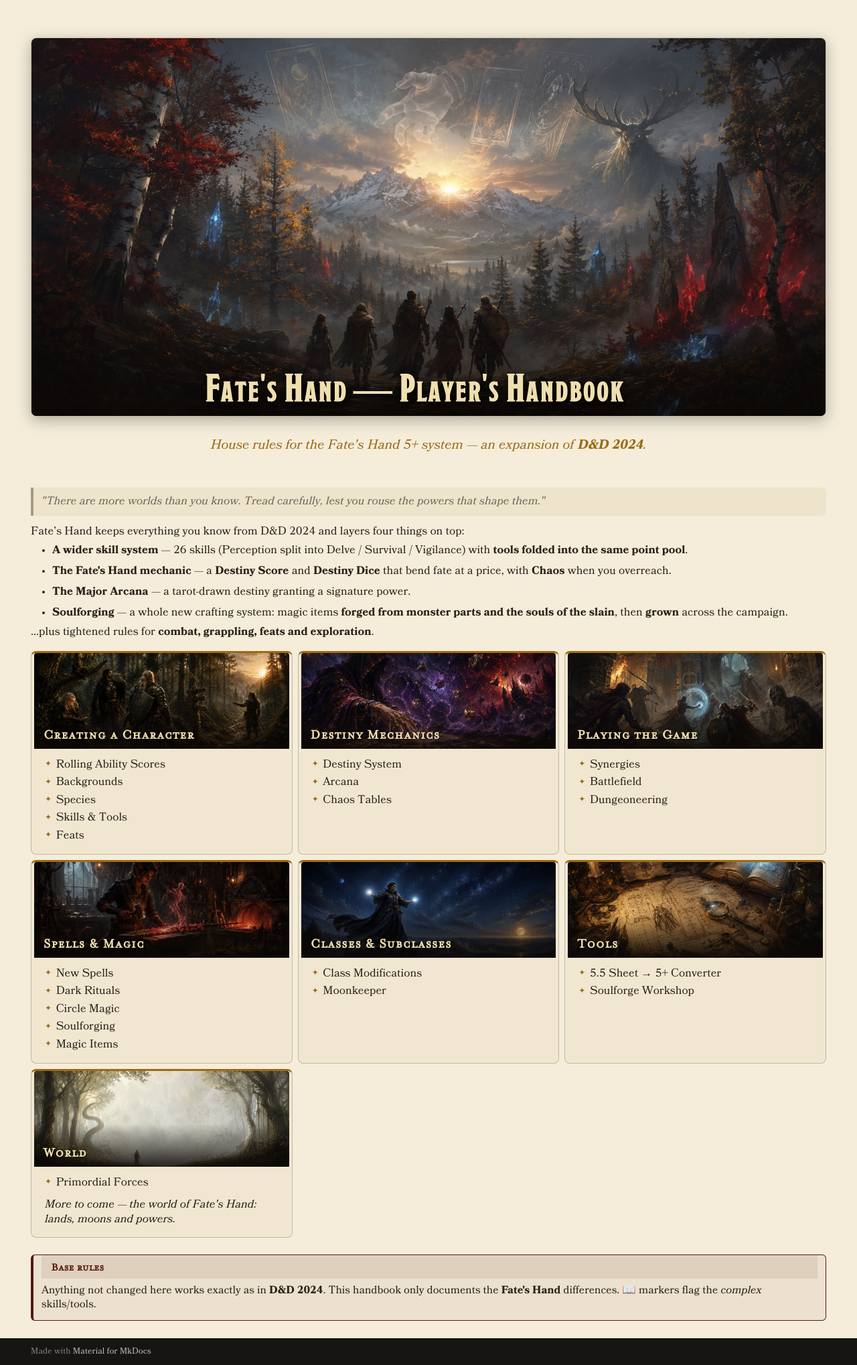
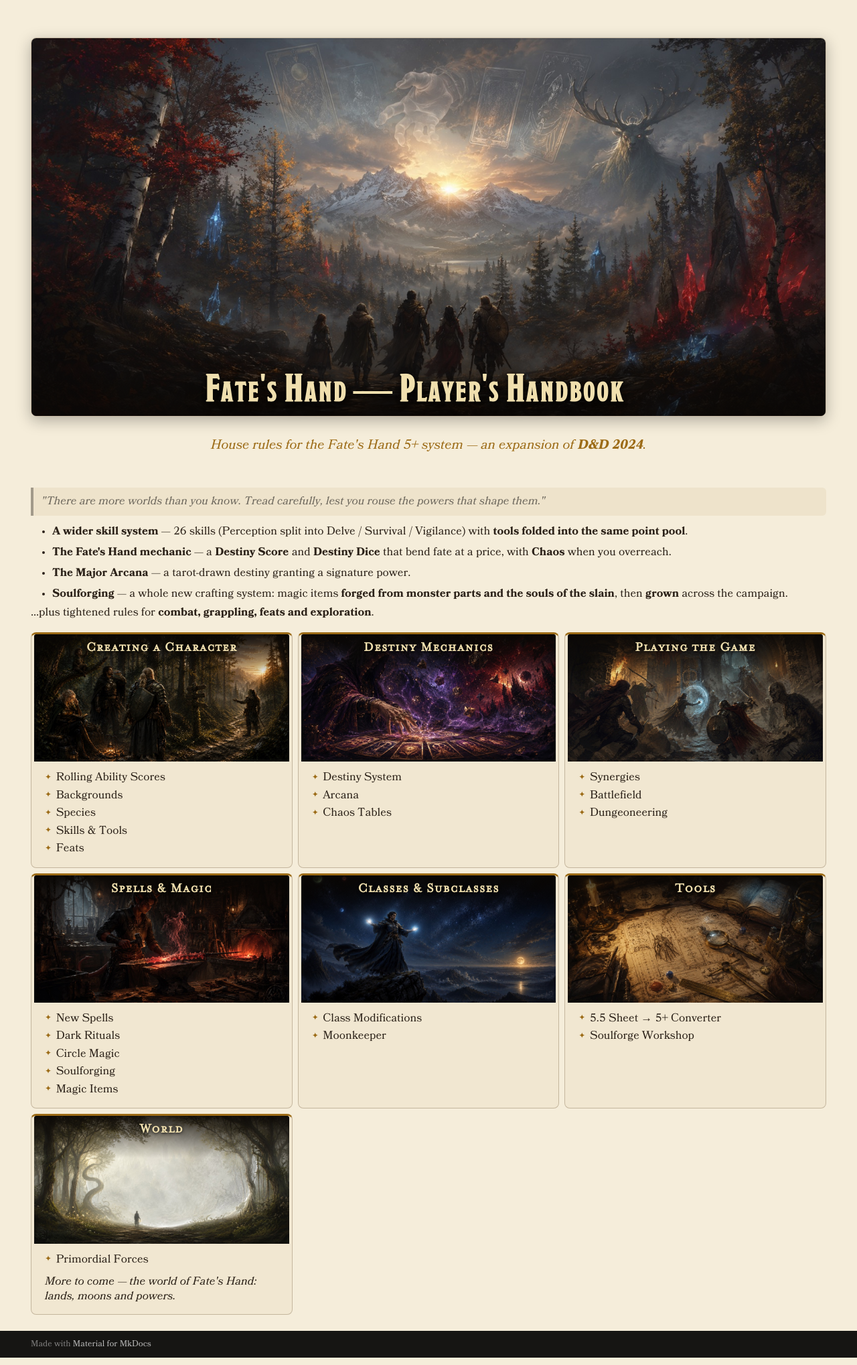
Before and after one commit to Noirchicot/fh-phb, an MkDocs documentation site: the page built from docs/index.md, in a window 1280 px wide. Shown: the whole page at 67% size. Built offline with MkDocs 1.6.1 and Material for MkDocs 9.7.7, drawn with Linux system fonts in a browser that asks for light colours.

Commit message:
Landing cards: top-centered titles, taller 2:1 crops; trim intro line and base-rules note
Co-Authored-By: Claude Fable 5 <noreply@anthropic.com>

```diff
--- a/docs/index.md
+++ b/docs/index.md
@@ -17,8 +17,6 @@ hide:
 </div>
 
 > *"There are more worlds than you know. Tread carefully, lest you rouse the powers that shape them."*
-
-Fate's Hand keeps everything you know from D&D 2024 and layers four things on top:
 
 - **A wider skill system** — 26 skills (Perception split into Delve / Survival / Vigilance) with **tools folded into the same point pool**.
 - **The Fate's Hand mechanic** — a **Destiny Score** and **Destiny Dice** that bend fate at a price, with **Chaos** when you overreach.
@@ -74,6 +72,3 @@ Fate's Hand keeps everything you know from D&D 2024 and layers four things on to
     *More to come — the world of Fate's Hand: lands, moons and powers.*
 
 </div>
-
-!!! note "Base rules"
-    Anything not changed here works exactly as in **D&D 2024**. This handbook only documents the **Fate's Hand** differences. **📖** markers flag the *complex* skills/tools.
--- a/docs/stylesheets/extra.css
+++ b/docs/stylesheets/extra.css
@@ -409,9 +409,9 @@ body.fh-home-page .md-header { display: none; }
   display: block; width: 100%; height: auto; margin: 0;
 }
 .md-typeset .fh-toc .fh-card-hero .fh-card-title {
-  position: absolute; left: 0; right: 0; bottom: 0; z-index: 2;
-  padding: 1.5rem .7rem .35rem;
-  background: linear-gradient(to top, rgba(10,7,4,.88) 0%, rgba(10,7,4,.35) 60%, transparent 100%);
+  position: absolute; left: 0; right: 0; top: 0; z-index: 2;
+  padding: .3rem .7rem 1.5rem; text-align: center;
+  background: linear-gradient(to bottom, rgba(10,7,4,.88) 0%, rgba(10,7,4,.35) 60%, transparent 100%);
   font-family: "Mr Eaves Small Caps", "Cinzel", serif;
   font-size: 1.02rem; font-weight: 700; letter-spacing: .06em;
   color: #f0dfae; text-shadow: 0 1px 4px rgba(0,0,0,.9);
```
Also changed, not shown: docs/assets/img/card-classes.jpg, docs/assets/img/card-creating.jpg, docs/assets/img/card-destiny.jpg, docs/assets/img/card-magic.jpg, docs/assets/img/card-playing.jpg, docs/assets/img/card-tools.jpg, docs/assets/img/card-world.jpg.
